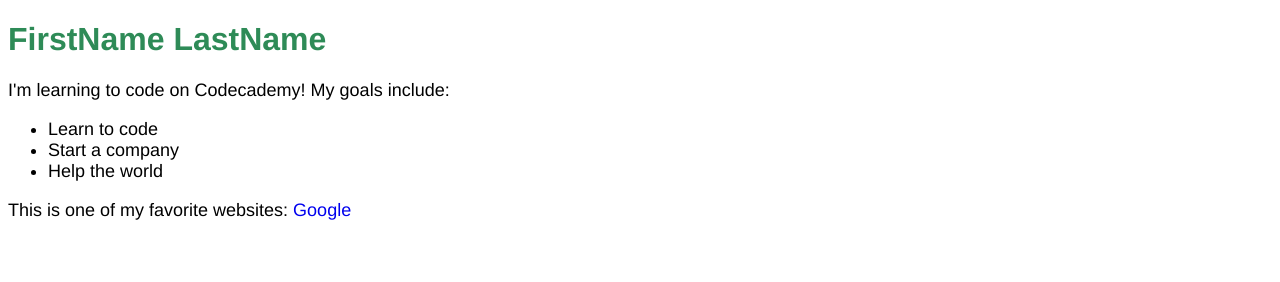
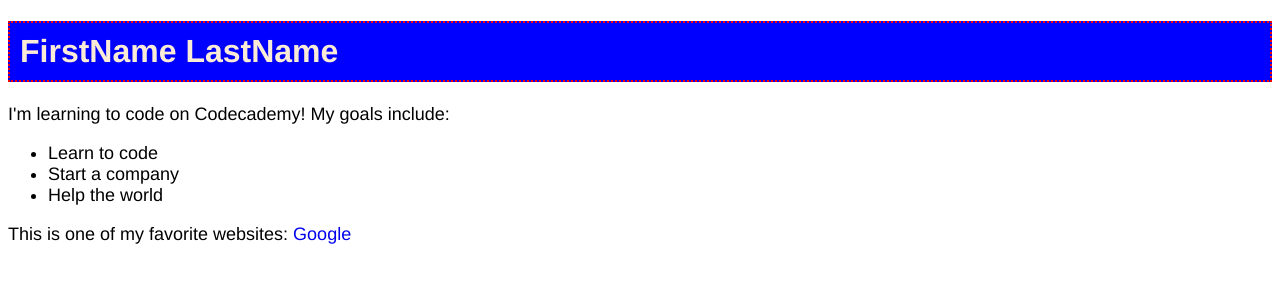
Before and after one commit to nocturne71/nocturne71.github.io, a plain HTML site: page DevProject/index.html in a window 1280 px wide. In both pictures the pointer is over the element "FirstName LastName". Drawn offline with Linux system fonts and the light colour scheme.

Commit message:
updated css

```diff
--- a/DevProject/resources/css/index.css
+++ b/DevProject/resources/css/index.css
@@ -5,8 +5,15 @@
 
   h1 {
     color: SeaGreen;
+    background-color: antiquewhite;
+    border: 1px dotted blue;
+    padding : 10px;
   }
-
+  h1:hover {
+    background-color: blue;
+    color: antiquewhite;
+    border: 2px dotted red;
+  }
 
   p,
   li {
@@ -17,3 +24,6 @@
   a {
     text-decoration: none;
   }
+  a:hover {
+    color:orange;
+  }
```
